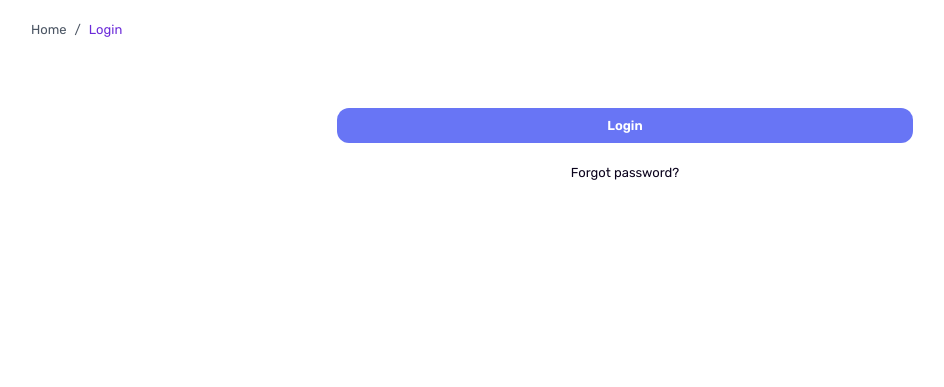
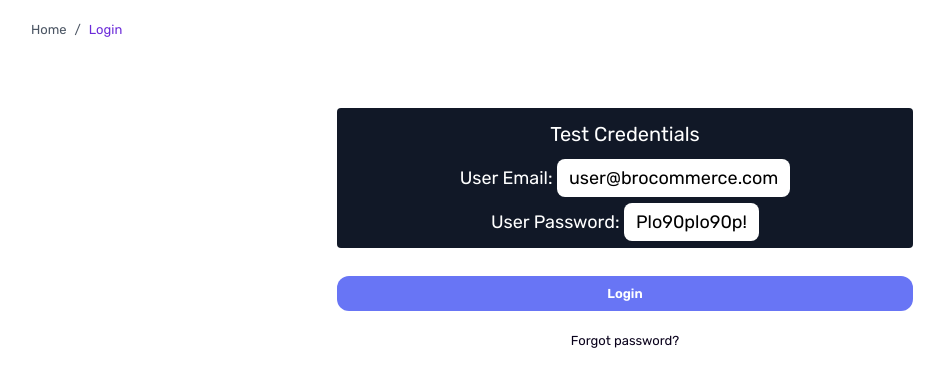
Before and after one commit to mohd-shibilicv/BroCommerce-V7, a Django app: template templates/registration/login.html in a window 1280 px wide. Shown: the part 142-529 px from the top of the page, without its empty margins (15-959 px from the left). Run offline with Django 4.2, Linux system fonts and the light colour scheme; the template is opened without the code that fills it, so the values that code supplies are empty; style sheets or scripts are compiled from the project's sources; parts of the project's set-up code (start-up, migrations or seed data) failed here and were passed over; some libraries are stand-ins or nearby versions.

Commit message:
ADD: Test User Credentials in Login Page

```diff
--- a/templates/registration/login.html
+++ b/templates/registration/login.html
@@ -18,6 +18,11 @@
     {% endblock breadcrumb %}
 </div>
 <div class="max-w-xs md:max-w-xl mx-auto mt-12 mb-10">
+    <div class="w-full flex gap-2 flex-col p-3 bg-gray-900 mb-5 rounded">
+        <p class="text-white text-center text-xl">Test Credentials</p>
+        <p class="text-white text-center text-lg mt-2">User Email: <span class="px-3 py-2 bg-white text-black rounded-lg">user@brocommerce.com</span></p>
+        <p class="text-white text-center text-lg mt-2">User Password: <span class="px-3 py-2 bg-white text-black rounded-lg">Plo90plo90p!</span></p>
+    </div>
     <form method="post">
         {% csrf_token %}
         {{ form|crispy }}
```
Also changed, not shown: brocommerce/settings/production_settings.py (line endings or trailing spaces).
